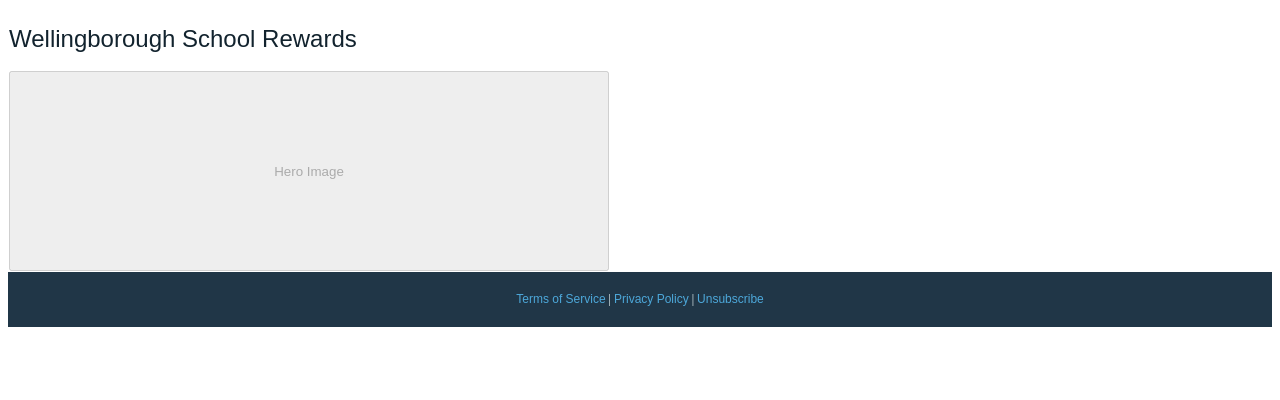
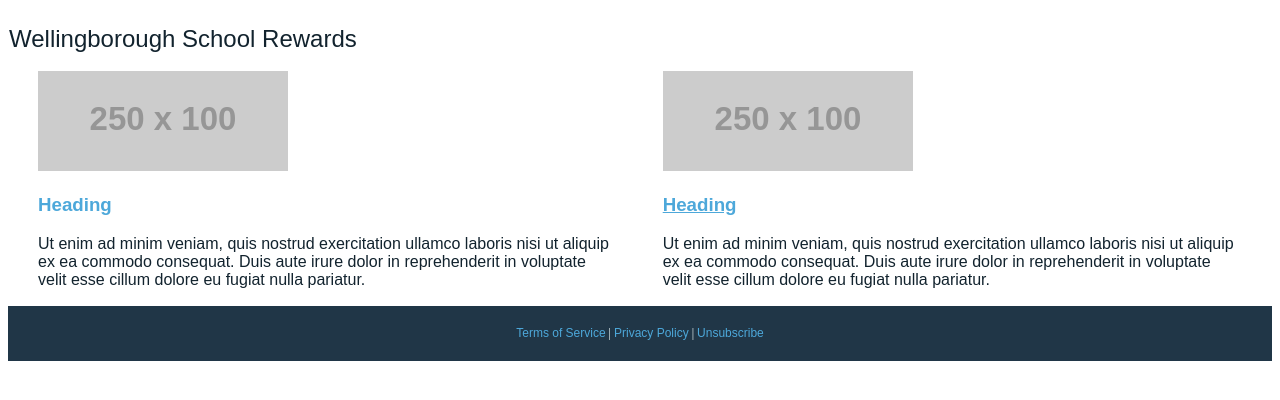
Before and after one commit to Wellingborough/WSAwards, a plain HTML site: page mail.html in a window 1280 px wide. Drawn offline with Linux system fonts and the light colour scheme; placeholder pictures from the web are drawn by us.

Commit message:
Add two-column section

```diff
--- a/mail.html
+++ b/mail.html
@@ -30,12 +30,33 @@
            <h1 style="font-size:24px; padding: 0; font-family: Arial, sans-serif; color:#12232E; font-weight: normal;">Wellingborough School Rewards</h1>
          </td>
        </tr>
-       <tr>
-         <!-- Hero Button (temp) -->
-         <td class="hero-image">
-           <button type="button" style="color:EEFBFB;width:600px;height:200px" disabled>Hero Image</button>
-         </td>
-       </tr>
+   </table>
+
+   <!-- Two Column Module -->
+   <table class="two-column-module" role="presentation" style="width:100%;border:0;border-collapse:collapse;border-spacing:0;">
+     <tr>
+       <!-- Left Column -->
+       <td class="left-column column"  style="width: 250px; color: #12232E; padding-left: 30px;">
+         <img src="https://via.placeholder.com/250x100/cccccc/EEFBFB/?text=Image" />
+         <a class="columnHeading" href="#" style="color: #4DA8DA; text-decoration: none; font-size: 16px; font-family: Arial, sans-serif; ">
+           <h3>Heading</h3>
+         </a>
+         <p style="font-family: Arial, sans-serif;">Ut enim ad minim veniam, quis nostrud exercitation ullamco laboris nisi ut aliquip ex ea commodo consequat. Duis aute irure dolor in reprehenderit in voluptate velit esse cillum dolore eu fugiat nulla pariatur.</p>
+       </td>
+
+       <!-- Gutter -->
+       <td class="gutter" style="width: 20px; padding: 0; font-size: 0; line-height: 0;">&nbsp;
+       </td>
+
+       <!-- Right Column -->
+       <td class="right-column column" style="width: 250px; color: #12232E; padding-right: 30px;">
+         <img src="https://via.placeholder.com/250x100/cccccc/EEFBFB/?text=Image" />
+         <a class="columnHeading" href="#" style="color: #4DA8DA; font-size: 16px; font-family: Arial, sans-serif; ">
+           <h3>Heading</h3>
+         </a>
+         <p style="font-family: Arial, sans-serif;">Ut enim ad minim veniam, quis nostrud exercitation ullamco laboris nisi ut aliquip ex ea commodo consequat. Duis aute irure dolor in reprehenderit in voluptate velit esse cillum dolore eu fugiat nulla pariatur.</p>
+       </td>
+     </tr>
    </table>
 
    <!-- Footer Module -->
```
